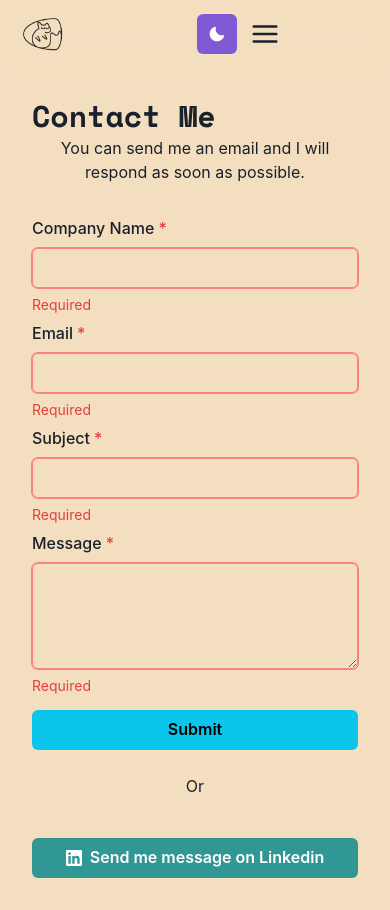
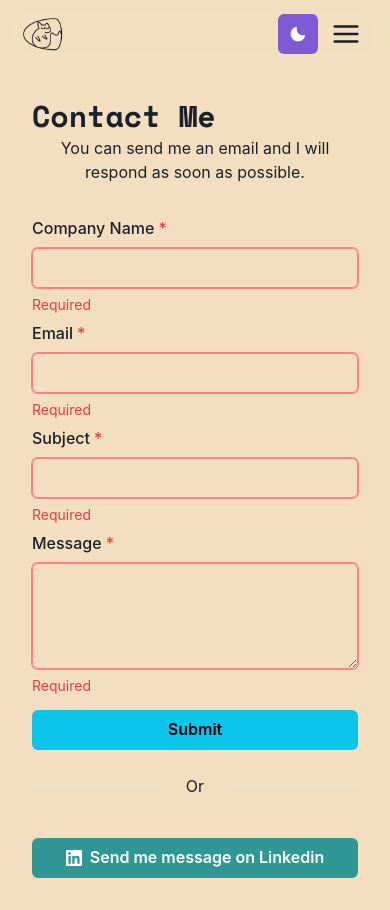
Before and after one commit to Dapier/portfolio-threejs, a Next.js app: page /contact in a window 390 px wide. Built offline with nearby package versions, Linux system fonts and the light colour scheme.

Commit message:
Mobile navbar fixers

```diff
--- a/src/components/Navbar/index.tsx
+++ b/src/components/Navbar/index.tsx
@@ -84,7 +84,7 @@ const Navbar = (props: any) => {
             Contact Me
           </LinkItem>
         </Stack>
-        <Box flex={1} alignItems={'right'} pr={4}>
+        <Box alignItems={'right'} pr={4}>
           <ThemeToggleBtn />
           <Box ml={2} display={{ base: 'inline-block', md: 'none' }}>
             <Menu>
```
